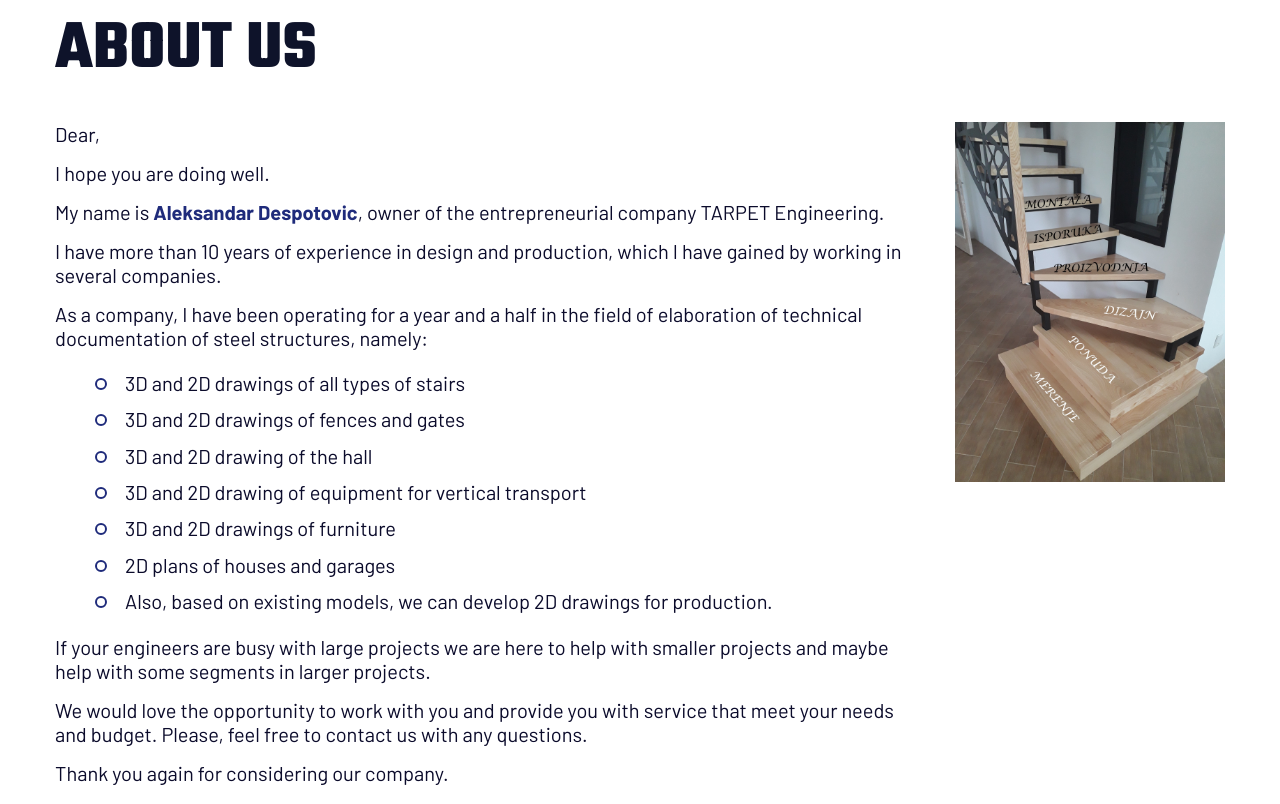
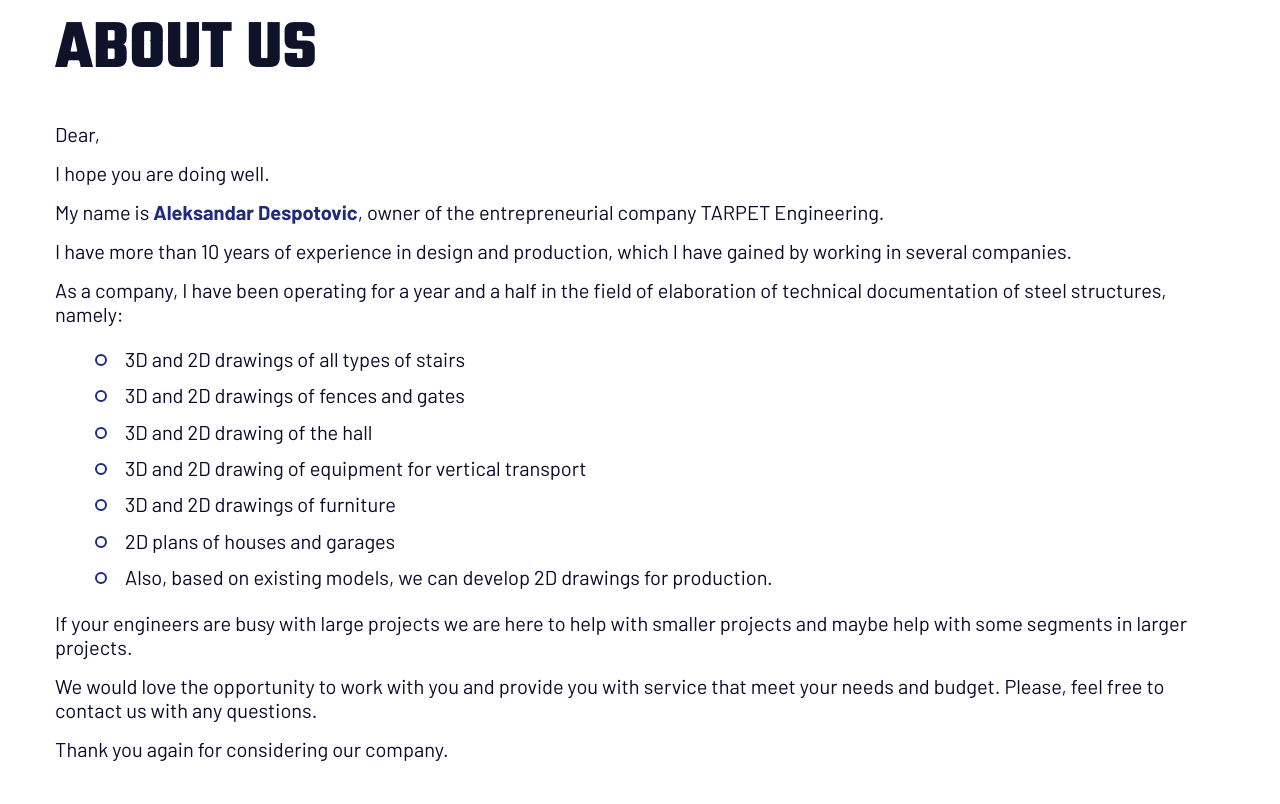
Before and after one commit to alexandrebulatovic/tarpet-inzenjering, a plain HTML site: page en/index.html in a window 1280 px wide. Shown: the part 1860-2664 px from the top of the page. Drawn offline with Linux system fonts and the light colour scheme.

Commit message:
remove picture from about us section

```diff
--- a/en/index.html
+++ b/en/index.html
@@ -216,7 +216,7 @@
                 <div class="usluge">
                     <div class="mb-20">
                         <div class="row">
-                            <div class="col-md-9">
+                            <div class="col-md-12">
                                 <p>
                                     Dear,
                                 </p>
@@ -259,9 +259,6 @@
                                 <p>
                                     Thank you again for considering our company.
                                 </p>
-                            </div>
-                            <div class="col-md-3">
-                                <img src="../assets/img/gallery/usluge.jpg" alt="usluge" class="img-fluid">
                             </div>
                         </div>
                     </div>
```
Also changed, not shown: sr/index.html (+1 -4 lines).
